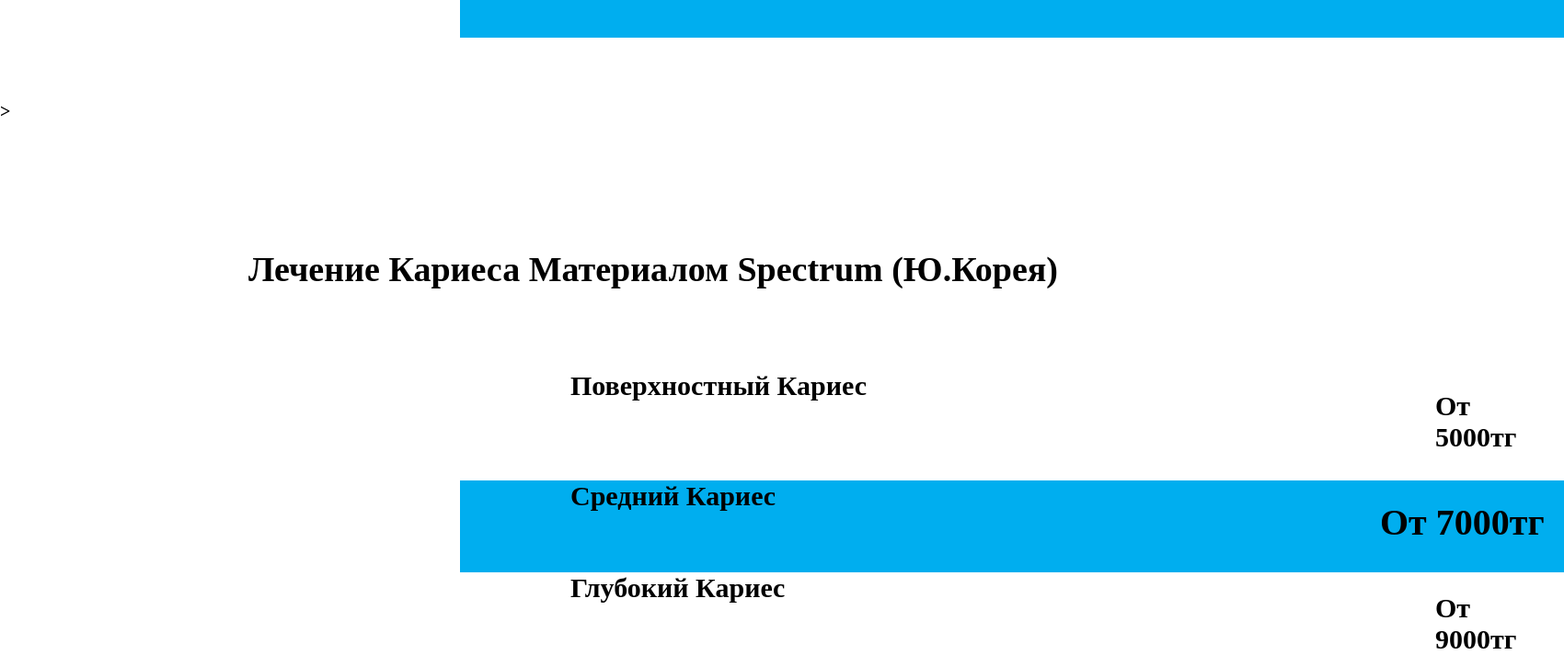
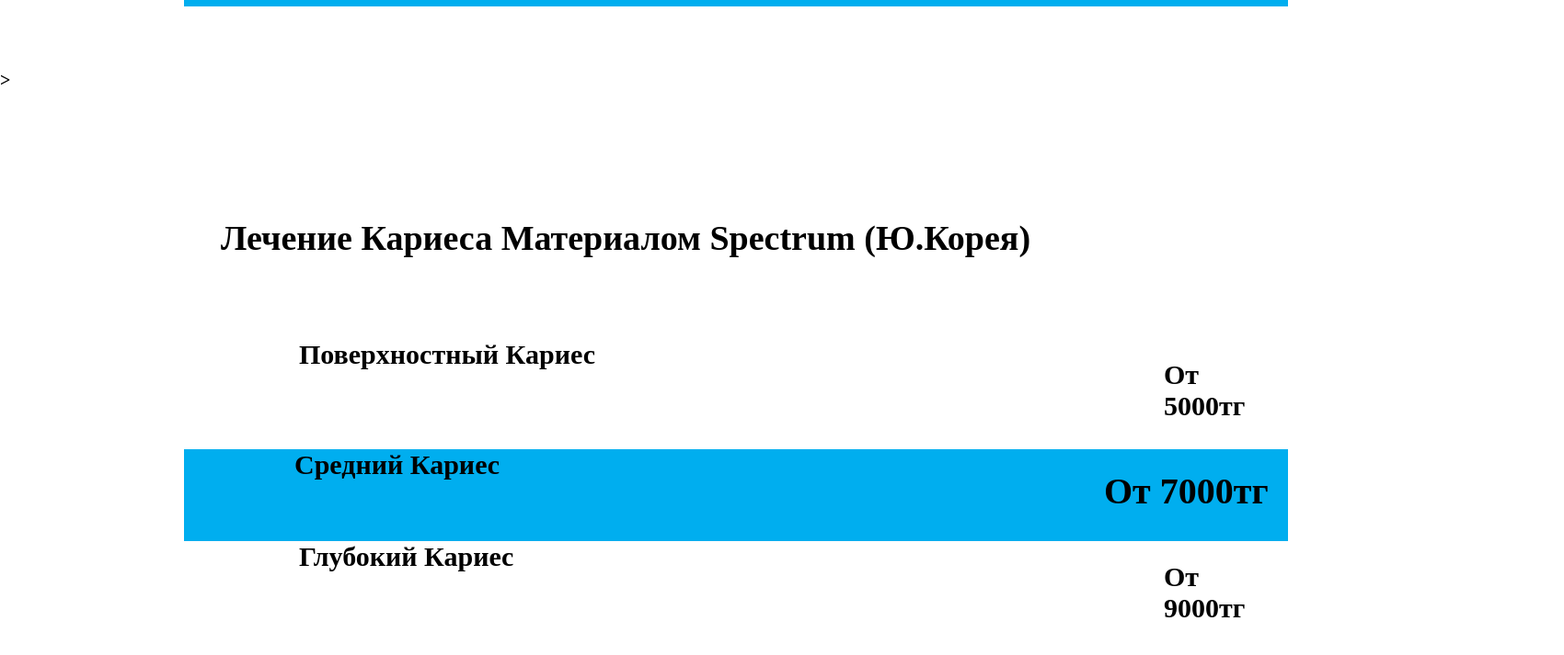
Before and after one commit to emdommed/emdom_med, a plain HTML site: page price-list.html in a window 1280 px wide. Shown: the part 1275-1988 px from the top of the page at 92% size, 1700 px wide, since content can reach past the window. After the commit the page ends 1954 px from the top, so only its background shows below. Drawn offline with Linux system fonts and the light colour scheme.

Commit message:
Add files via upload

```diff
--- a/style.css
+++ b/style.css
@@ -15,7 +15,7 @@
 }
 
 .p-list2{
-    margin-left: 260px;
+    margin-left: -35px;
 
 }
 form {
@@ -108,17 +108,17 @@ button[type="submit"]:active, .button:active {
 }
 
 .p-list{
-    /* text USA N KOREA */
+
     background-color: #00aeef;
     height: 100px;
     width: 1200px;
     font-size: 20px;
-    margin-left: 500px;
+    margin-left: 200px;
 
 }
 .price-list{
-    margin-left:140px;
-    text-align: center;
+    margin-left:240px;
+
     font-size: 38px;
 
 }
```
